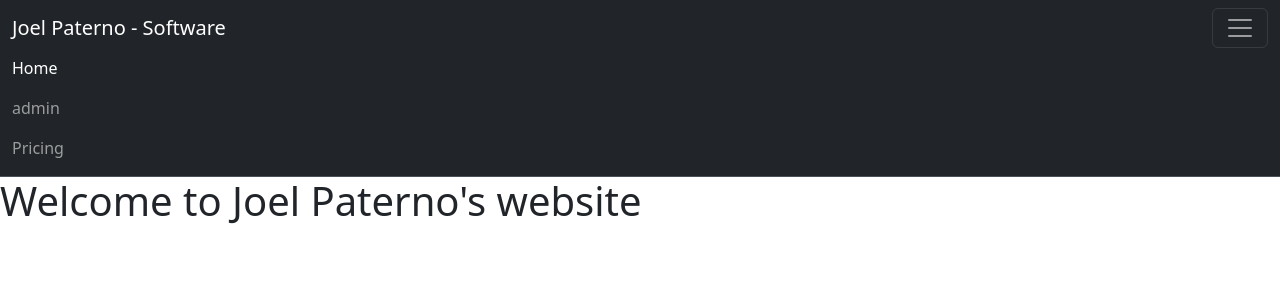
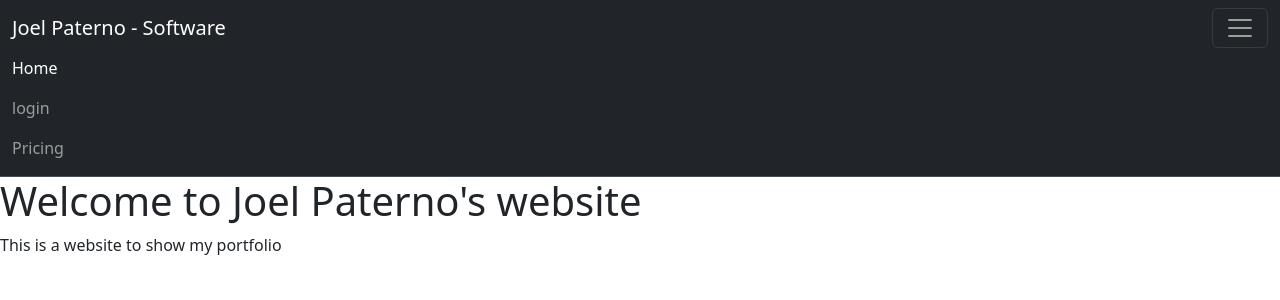
Before and after one commit to JoelPaterno/Flask_Project, a Flask app: page / in a window 1280 px wide, after a click that opens the changed part. Shown: the top 300 px of the page. Run offline with Flask 3, Linux system fonts and the light colour scheme.

Commit message:
post method lesson

```diff
--- a/app.py
+++ b/app.py
@@ -1,18 +1,24 @@
-from flask import Flask, redirect, url_for, render_template
+from flask import Flask, redirect, url_for, render_template, request
 
 app = Flask(__name__)
 
 @app.route("/")
+@app.route("/home")
 def home():
     return render_template("index.html")
 
-@app.route("/<name>")
-def user(name):
-    return f"Hello {name}"
+@app.route("/login", methods=["POST", "GET"])
+def login():
+    if request.method == "POST":
+        user = request.form["nm"]
+        return redirect(url_for("user", usr=user))
+    else:
+        return render_template("login.html")
+    return render_template("login.html")
 
-@app.route("/admin/")
-def admin():
-    return redirect(url_for("user", name="Admin!"))
+@app.route("/<usr>")
+def user(usr):
+    return "<h1>{usr}</h1>"
 
 if  __name__ == "__main__":
-    app.run()
+    app.run(debug=True)
--- a/templates/base.html
+++ b/templates/base.html
@@ -3,7 +3,7 @@
   <head>
     <meta charset="utf-8">
     <meta name="viewport" content="width=device-width, initial-scale=1">
-    <title>Bootstrap demo</title>
+    <title>{% block title %}{% endblock %}</title>
     <link href="https://cdn.jsdelivr.net/npm/bootstrap@5.3.3/dist/css/bootstrap.min.css" rel="stylesheet" integrity="sha384-QWTKZyjpPEjISv5WaRU9OFeRpok6YctnYmDr5pNlyT2bRjXh0JMhjY6hW+ALEwIH" crossorigin="anonymous">
   </head>
   <body>
@@ -19,7 +19,7 @@
                 <a class="nav-link active" aria-current="page" href="/">Home</a>
               </li>
               <li class="nav-item">
-                <a class="nav-link" href="/admin">admin</a>
+                <a class="nav-link" href="/login">login</a>
               </li>
               <li class="nav-item">
                 <a class="nav-link" href="#">Pricing</a>
@@ -29,6 +29,7 @@
         </div>
       </nav>
     <h1>Welcome to Joel Paterno's website</h1>
+    {% block content %}{% endblock %}
     <script src="https://cdn.jsdelivr.net/npm/@popperjs/core@2.11.8/dist/umd/popper.min.js" integrity="sha384-I7E8VVD/ismYTF4hNIPjVp/Zjvgyol6VFvRkX/vR+Vc4jQkC+hVqc2pM8ODewa9r" crossorigin="anonymous"></script>
     <script src="https://cdn.jsdelivr.net/npm/bootstrap@5.3.3/dist/js/bootstrap.min.js" integrity="sha384-0pUGZvbkm6XF6gxjEnlmuGrJXVbNuzT9qBBavbLwCsOGabYfZo0T0to5eqruptLy" crossorigin="anonymous"></script>
     <script src="https://cdn.jsdelivr.net/npm/bootstrap@5.3.3/dist/js/bootstrap.bundle.min.js" integrity="sha384-YvpcrYf0tY3lHB60NNkmXc5s9fDVZLESaAA55NDzOxhy9GkcIdslK1eN7N6jIeHz" crossorigin="anonymous"></script>
--- a/templates/index.html
+++ b/templates/index.html
@@ -1 +1,5 @@
 {% extends "base.html" %}
+{% block title %}JP dot com{% endblock %}
+{% block content %}
+This is a website to show my portfolio
+{% endblock %}
```
Also changed, not shown: templates/login.html (added, +9 -0 lines).
